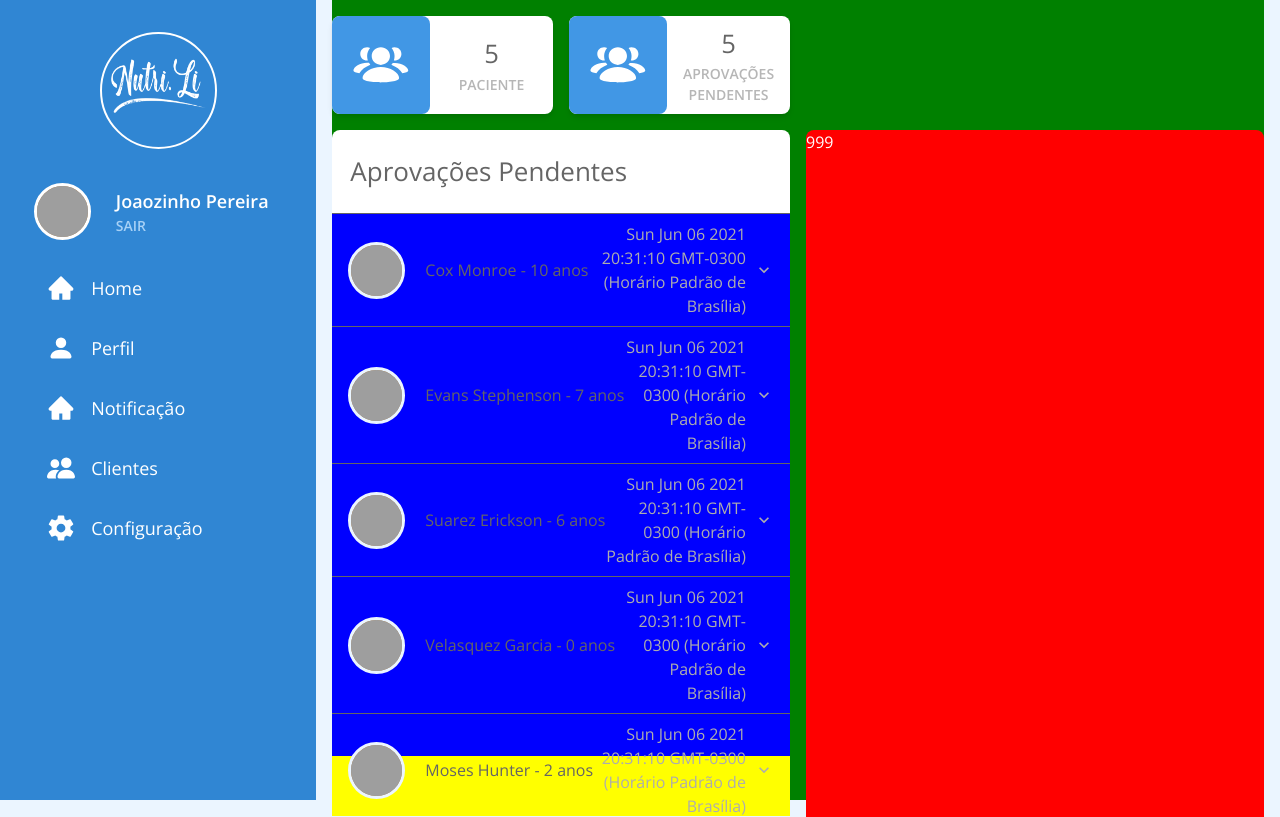
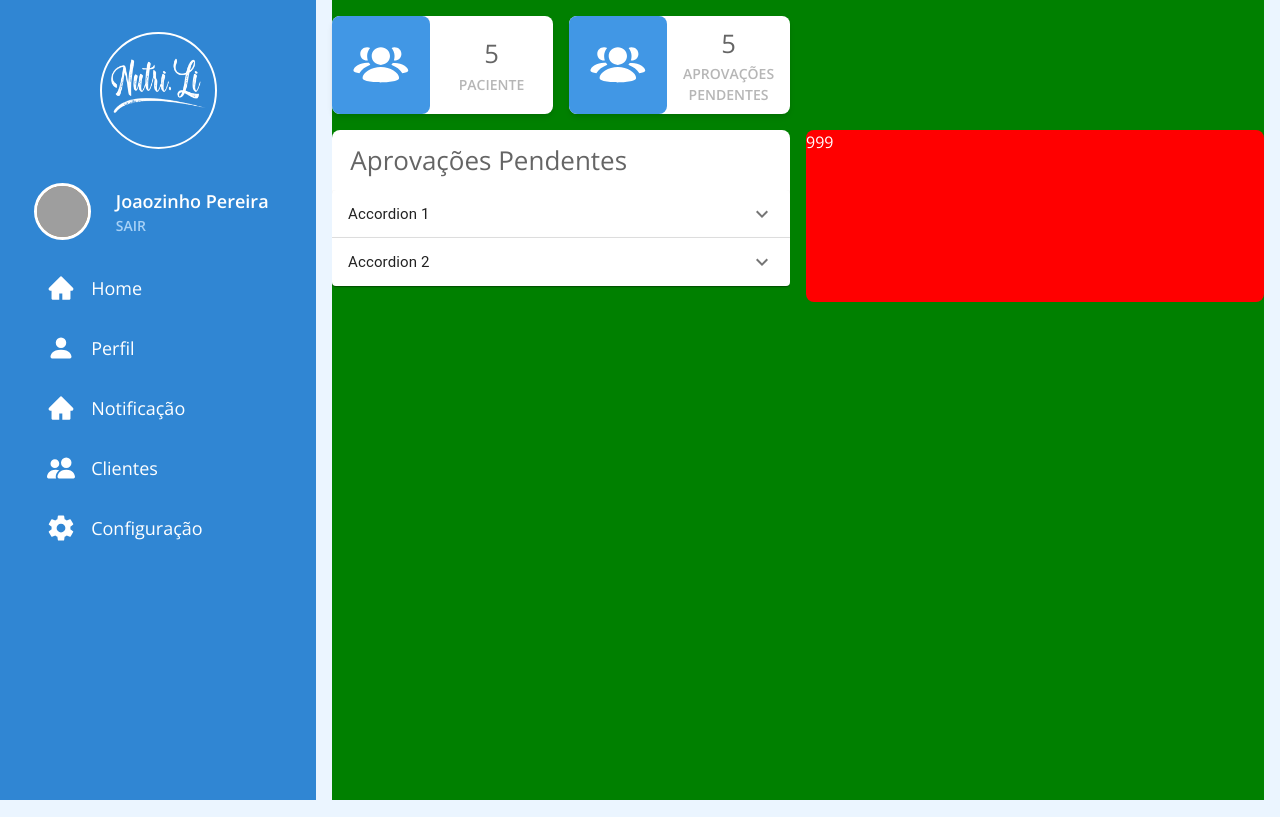
Before and after one commit to Victor-Kings/nutrili-web, a Next.js app: page /dashboard in a window 1280 px wide. Shown: the top 817 px of the page. Built offline with nearby package versions, Linux system fonts and the light colour scheme; grey boxes are pictures that could not be loaded.

Commit message:
test accordion with matirial

```diff
--- a/package.json
+++ b/package.json
@@ -12,6 +12,8 @@
     "@chakra-ui/react": "^1.6.3",
     "@emotion/react": "^11.4.0",
     "@emotion/styled": "^11.3.0",
+    "@material-ui/core": "^4.11.4",
+    "@material-ui/icons": "^4.11.2",
     "@svgr/cli": "^5.5.0",
     "@svgr/webpack": "^5.5.0",
     "framer-motion": "^4.1.17",
--- /dev/null
+++ b/src/components/Accordeon.tsx
@@ -0,0 +1,59 @@
+import React from 'react';
+import { Theme, createStyles, makeStyles } from '@material-ui/core/styles';
+import Accordion from '@material-ui/core/Accordion';
+import AccordionSummary from '@material-ui/core/AccordionSummary';
+import AccordionDetails from '@material-ui/core/AccordionDetails';
+import Typography from '@material-ui/core/Typography';
+import ExpandMoreIcon from '@material-ui/icons/ExpandMore';
+
+const useStyles = makeStyles((theme: Theme) =>
+  createStyles({
+    root: {
+      width: '100%',
+    },
+    heading: {
+      fontSize: theme.typography.pxToRem(15),
+      fontWeight: theme.typography.fontWeightRegular,
+    },
+  }),
+);
+
+export default function SimpleAccordion() {
+  const classes = useStyles();
+
+  return (
+    <div className={classes.root}>
+      <Accordion>
+        <AccordionSummary
+          expandIcon={<ExpandMoreIcon />}
+          aria-controls="panel1a-content"
+          id="panel1a-header"
+        >
+          <Typography className={classes.heading}>Accordion 1</Typography>
+        </AccordionSummary>
+        <AccordionDetails>
+          <Typography>
+            Lorem ipsum dolor sit amet, consectetur adipiscing elit. Suspendisse malesuada lacus ex,
+            sit amet blandit leo lobortis eget.
+          </Typography>
+        </AccordionDetails>
+      </Accordion>
+      <Accordion>
+        <AccordionSummary
+          expandIcon={<ExpandMoreIcon />}
+          aria-controls="panel2a-content"
+          id="panel2a-header"
+        >
+          <Typography className={classes.heading}>Accordion 2</Typography>
+        </AccordionSummary>
+        <AccordionDetails>
+          <Typography>
+            Lorem ipsum dolor sit amet, consectetur adipiscing elit. Suspendisse malesuada lacus ex,
+            sit amet blandit leo lobortis eget.
+          </Typography>
+        </AccordionDetails>
+      </Accordion>
+
+    </div>
+  );
+}
--- a/src/components/ListNewClients.tsx
+++ b/src/components/ListNewClients.tsx
@@ -13,6 +13,7 @@ import {
   Button,
 } from "@chakra-ui/react";
 import { IClients } from "../interfaces/clientes.interface";
+
 
 interface IProps {
   clients: IClients[];
--- a/src/pages/dashboard.tsx
+++ b/src/pages/dashboard.tsx
@@ -19,6 +19,8 @@ import { ListNewClients } from "../components/ListNewClients";
 import { IoIosArrowDown, IoIosArrowUp } from "react-icons/io";
 import { Button } from "@chakra-ui/react";
 import { IClients } from "../interfaces/clientes.interface";
+
+import SimpleAccordion from '../components/Accordeon'
 
 export default function Dashboard() {
   const newClients: IClients[] = [
@@ -171,7 +173,6 @@ export default function Dashboard() {
         <SimpleGrid
           columns={2}
           width="100%"
-          h="80vh"
           spacingX={4}
           spacingY={4}
           justifyContent="space-evenly"
@@ -179,7 +180,7 @@ export default function Dashboard() {
           pb={6}
 
         >
-          <Box borderRadius={8} h="98%" backgroundColor="white" maxHeight="72%">
+          <Box borderRadius={8}  backgroundColor="white" maxHeight="72%">
             <Flex
               minHeight="60px"
               maxHeight="83px"
@@ -196,7 +197,7 @@ export default function Dashboard() {
             <Flex
             pb={4}
             flex="1"
-            h="100vh"
+
             overflowY="scroll"
             css={{
               "&::-webkit-scrollbar": {
@@ -210,9 +211,12 @@ export default function Dashboard() {
                 background: "#B6B6B6",
               },
             }}
-            maxHeight="100%"
+
             >
-              <ListNewClients clients={newClients} />
+                <SimpleAccordion/>
+              {/* <ListNewClients clients={newClients} /> */}
+
+
             </Flex>
           </Box>
 
```
Also changed, not shown: 2 other files (tests, documents, lock files or other folders).
